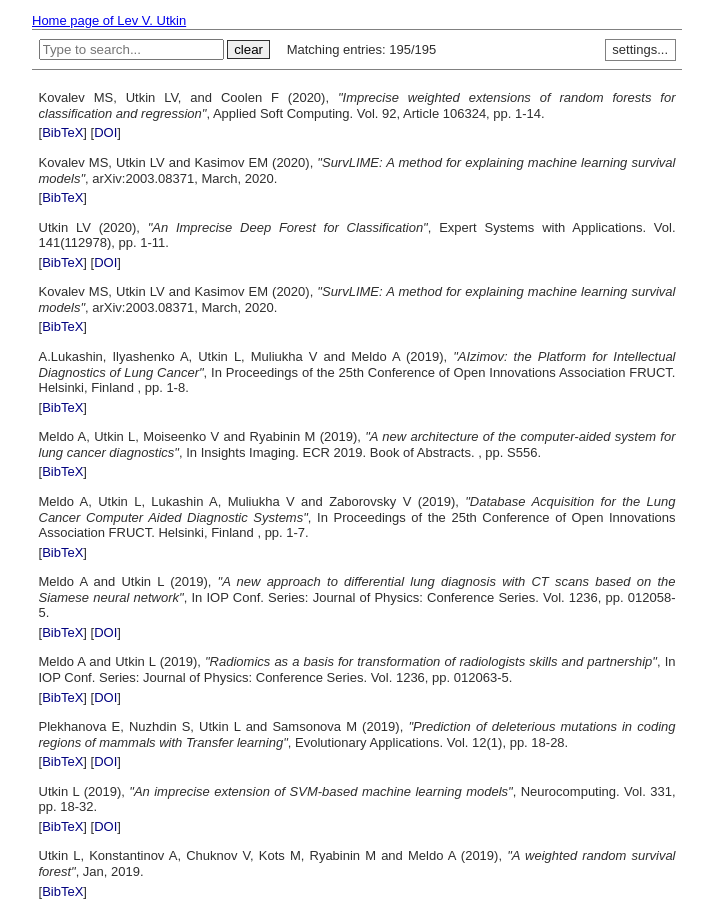
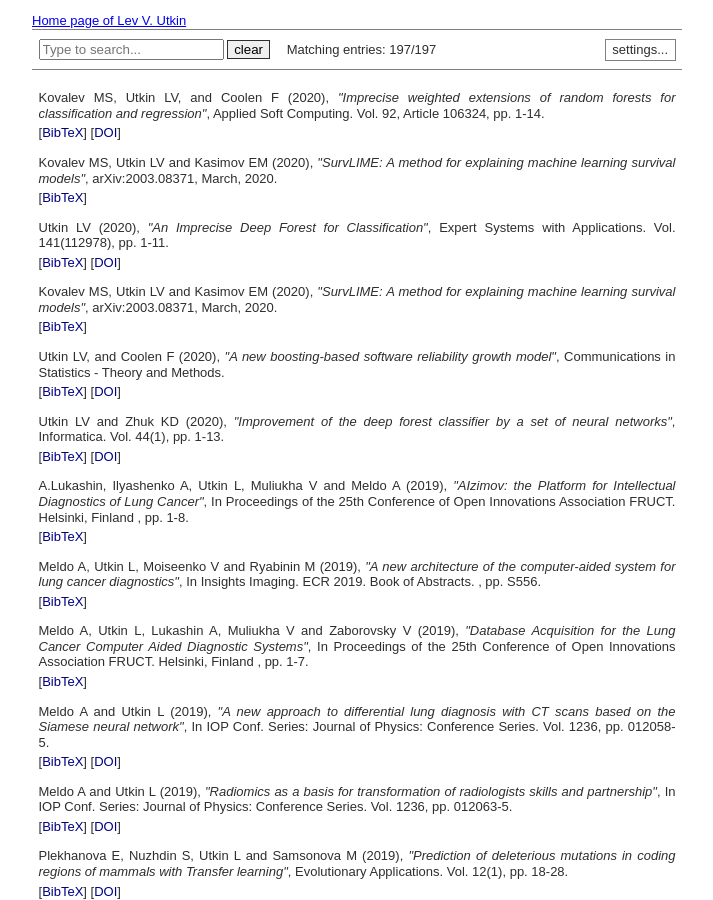
Before and after one commit to levutkin/levutkin.github.io, a Jekyll site: the page publications.html, which Jekyll copies as it is, in a window 1280 px wide and 900 px high. Shown: the whole window, without its empty margins (283-996 px from the left). Built offline with Jekyll 4.4.1, drawn with Linux system fonts in a browser that asks for light colours.

Commit message:
Update publications.html

```diff
--- a/publications.html
+++ b/publications.html
@@ -470,6 +470,47 @@ p.infolinks { margin: 0.3em 0em 0em 0em; padding: 0px; }
 }
 </pre></td>
 
+<tr id="Utkin-Coolen-2020" class="entry">
+	<td>Utkin LV, and Coolen F (2020), <i>"A new boosting-based software reliability growth model"</i>, Communications in Statistics - Theory and Methods.
+	<p class="infolinks"> [<a href="javascript:toggleInfo('Utkin-Coolen-2020','bibtex')">BibTeX</a>] [<a href="https://doi.org/10.1080/03610926.2020.1740736" target="_blank">DOI</a>]</p>
+	</td>
+</tr>
+<tr id="bib_Utkin-Coolen-2020" class="bibtex noshow">
+<td><b>BibTeX</b>:
+<pre>
+
+@article{Utkin-Coolen-2020,
+  author  = {L.V. Utkin and F. Coolen},
+  journal = {Communications in Statistics - Theory and Methods},
+  title   = {A new boosting-based software reliability growth model},
+  year    = {2020},
+  doi     = {10.1080/03610926.2020.1740736},
+}
+
+</pre></td>
+
+<tr id="Utkin-Zhuk-2020" class="entry">
+	<td>Utkin LV and Zhuk KD (2020), <i>"Improvement of the deep forest classifier by a set of neural networks"</i>, Informatica.  Vol. 44(1), pp. 1-13.
+	<p class="infolinks"> [<a href="javascript:toggleInfo('Utkin-Zhuk-2020','bibtex')">BibTeX</a>] [<a href="https://doi.org/10.31449/inf.v44i1.2740" target="_blank">DOI</a>]</p>
+	</td>
+</tr>
+<tr id="bib_Utkin-Zhuk-2020" class="bibtex noshow">
+<td><b>BibTeX</b>:
+<pre>
+
+@article{Utkin-Zhuk-2020,
+  author  = {L.V. Utkin and K.D. Zhuk},
+  journal = {Informatica},
+  title   = {Improvement of the deep forest classifier by a set of neural networks},
+  year    = {2020},
+  number  = {1},
+  pages   = {1--13},
+  volume  = {44},
+  doi     = {10.31449/inf.v44i1.2740},
+}
+
+</pre></td>
+
 
 </tr>
 <tr id="Lukashin-etal-2019" class="entry">
```
